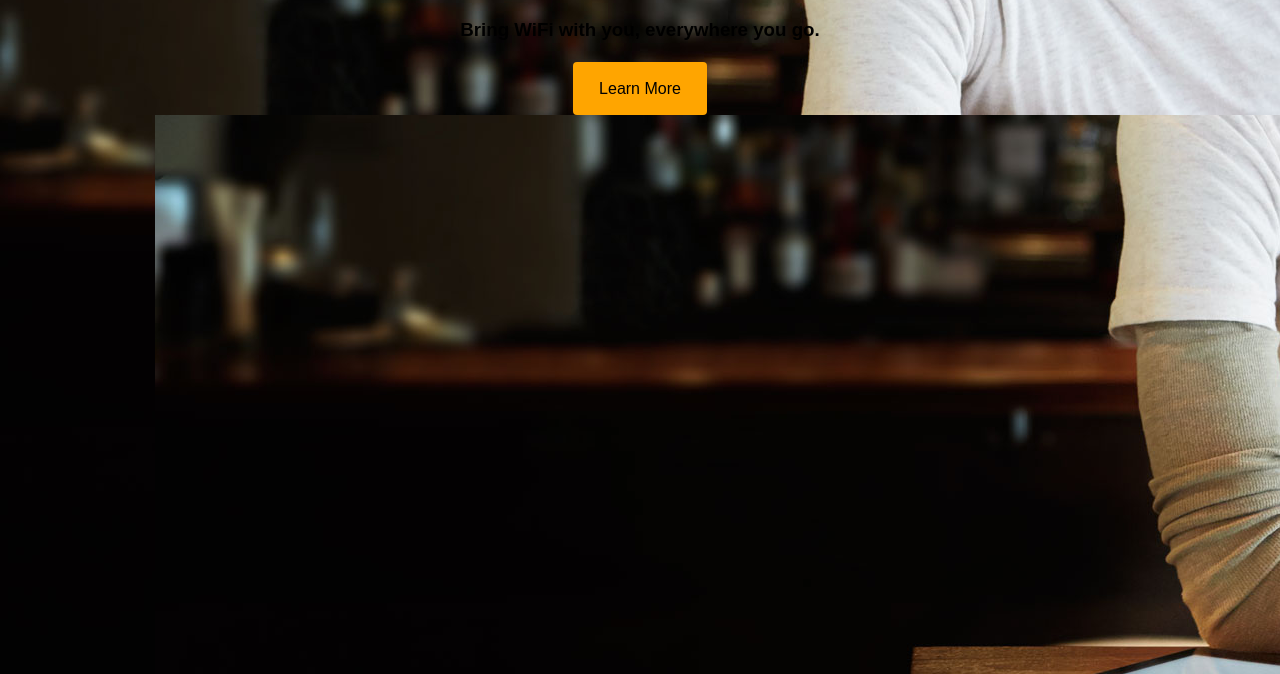
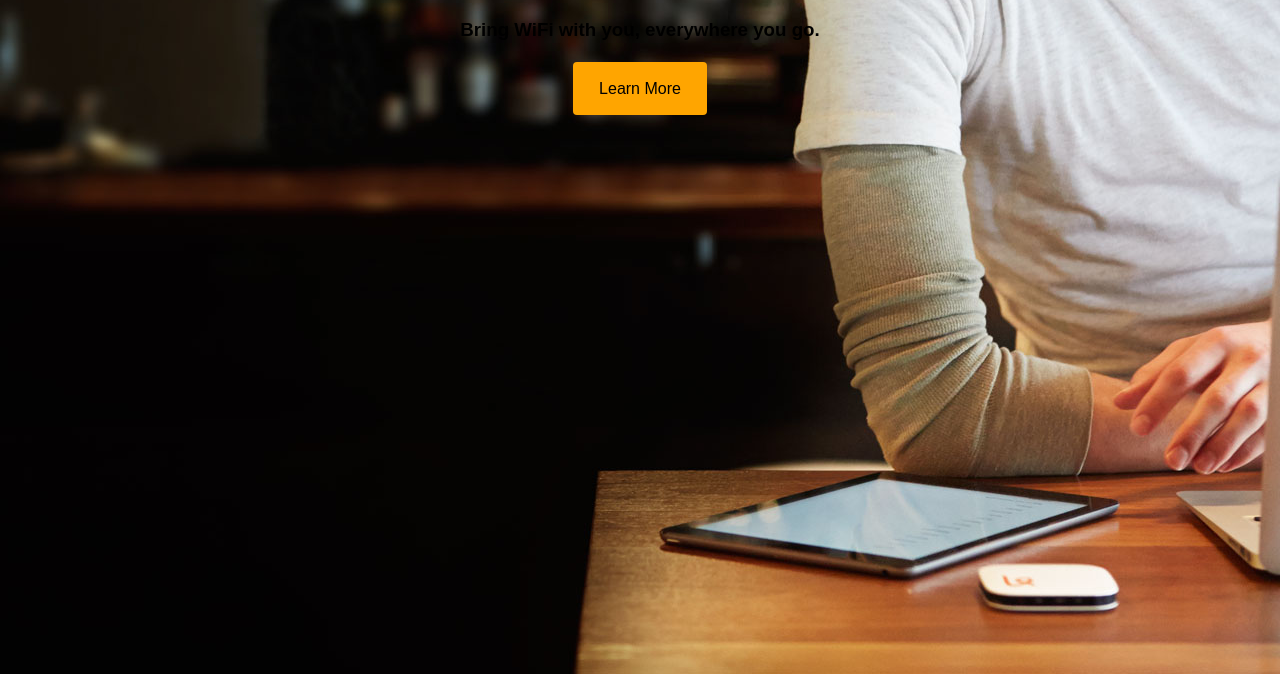
Before and after one commit to dawills/startup-landing-page-clone, a plain HTML site: page index.html in a window 1280 px wide. Shown: the part 131-805 px from the top of the page. Drawn offline with Linux system fonts and the light colour scheme.

Commit message:
Latest updates

```diff
--- a/css/style.css
+++ b/css/style.css
@@ -462,16 +462,16 @@ th {
   color:#333333;
 }
 /*Introduction Section*/
-.introduction{
+.introduction {
   background-image: url(../images/first-background.jpg);
-  background-position:bottom;
+  background-position:center bottom;
   background-repeat: no-repeat;
   background-size:cover;
   height:45.938rem;
   overflow:auto;
 }
 .content {
-  margin-top:17.5rem;
+  margin-top:17.5px;
   font-size:15rem
   font-color:white;
   text-align:center;
--- a/index.html
+++ b/index.html
@@ -25,7 +25,6 @@
 		<h1>Introducing Karma</h1>
 		<h3>Bring WiFi with you, everywhere you go.</h3>
 		<button>Learn More</button>
-<img class="background" src="images/first-background.jpg" alt="Background-Image">
 	</div>
 </section>
 </body>
```
